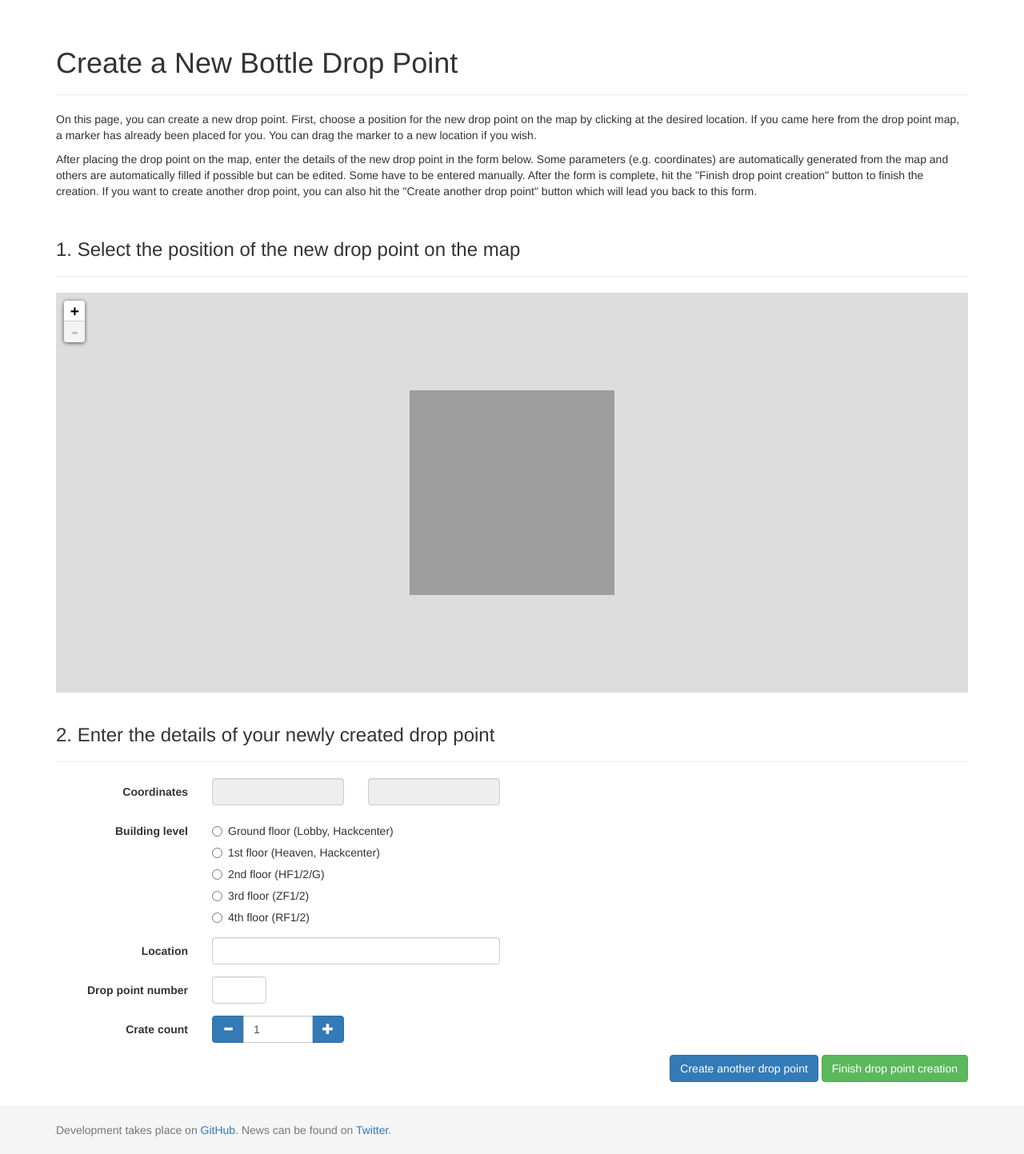
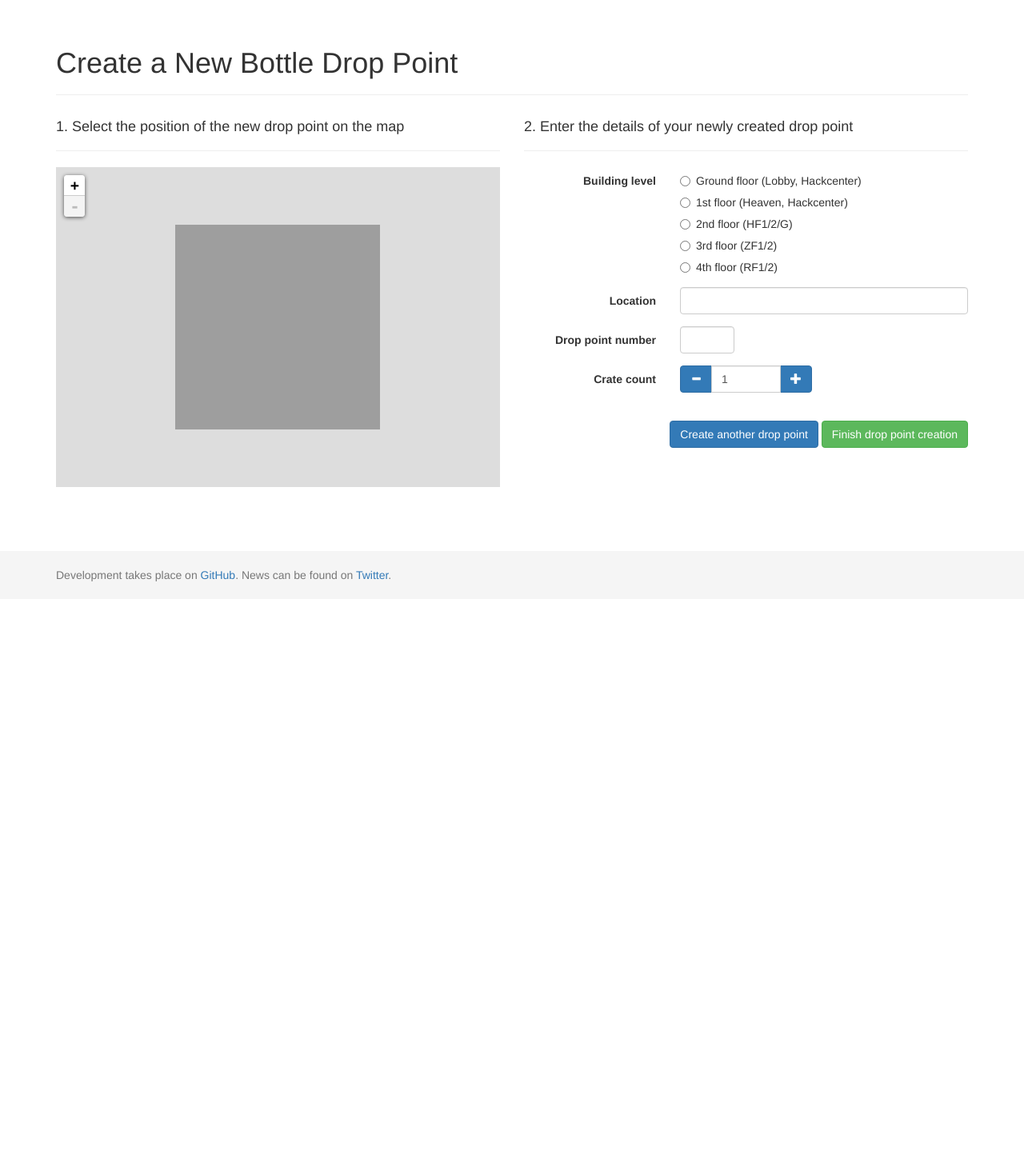
Before and after one commit to c3bottles/c3bottles, a Flask app: page /create in a window 1280 px wide. Shown: the part 51-1494 px from the top of the page at 80% size. After the commit the page ends 778 px from the top, so only its background shows below. Run offline with Flask 2, Linux system fonts and the light colour scheme; tables that the repository leaves empty hold one stand-in row (values such as "Sample post"); parts of the project's set-up code (start-up, migrations or seed data) failed here and were passed over; some libraries are stand-ins or nearby versions; grey boxes are pictures that could not be loaded.

Commit message:
Add drop point creation
Fixes #14

```diff
--- a/static/js/create_dp.js
+++ b/static/js/create_dp.js
@@ -36,13 +36,13 @@ function set_info_from_marker(latlng) {
     $("#lng").val(lng);
     var room = get_room([lng, lat]);
     if (room != null) {
-        $("#location_description").val(room.name);
-        $("#dp_number").val(get_next_free_dp_num(room.level));
+        $("#description").val(room.name);
+        $("#number").val(get_next_free_dp_num(room.level));
         $("input[name='level'][value=" + room.level + "]").prop("checked", true);
     } else {
         var level = get_level([lng, lat]);
         if (level != null) {
-            $("#dp_number").val(get_next_free_dp_num(level));
+            $("#number").val(get_next_free_dp_num(level));
             $("input[name='level'][value=" + level + "]").prop("checked", true);
         }
     }
--- a/templates/create_dp.html
+++ b/templates/create_dp.html
@@ -4,100 +4,94 @@
     <link href="{{ url_for('static', filename='vendor/leaflet/css/leaflet.css') }}"
           rel="stylesheet">
 {% endblock %}
+{% block alerts %}
+{% if error_list %}
+{% for error in error_list %}
+    <div class="alert alert-danger">
+        <strong>An error occured!</strong>
+        {{ error }}
+    </div>
+{% endfor %}
+{% elif success %}
+    <div class="alert alert-success">
+        <strong>Success!</strong>
+        The drop point has been created successfully.
+    </div>
+{% endif %}
+{% endblock %}
 {% block content %}
     <div class="page-header">
         <h1>{{ title }}</h1>
     </div>
-    <p>
-        On this page, you can create a new drop point. First, choose a position
-        for the new drop point on the map by clicking at the desired location.
-        If you came here from the drop point map, a marker has already been
-        placed for you. You can drag the marker to a new location if you wish.
-    </p>
-    <p>
-        After placing the drop point on the map, enter the details of the new
-        drop point in the form below. Some parameters (e.g. coordinates) are
-        automatically generated from the map and others are automatically
-        filled if possible but can be edited. Some have to be entered manually.
-        After the form is complete, hit the "Finish drop point
-        creation" button to finish the creation. If you want to create another
-        drop point, you can also hit the "Create another drop point" button
-        which will lead you back to this form.
-    </p>
-    <div class="spacer"></div>
-    <h3>1. Select the position of the new drop point on the map</h3>
+    <div class="row">
+        <div class="col-md-6">
+            <h4>1. Select the position of the new drop point on the map</h4>
             <hr>
-    <div id="map" class="map" style="height: 500px; width: 100%;"></div>
-    <div class="spacer"></div>
-    <h3>2. Enter the details of your newly created drop point</h3>
+            <div id="map" class="map" style="height: 400px; width: 100%;"></div>
+        </div>
+    <div class="col-md-6">
+            <h4>2. Enter the details of your newly created drop point</h4>
             <hr>
-    <form class="form-horizontal">
-        <div class="form-group">
-            <label class="col-sm-2 control-label">Coordinates</label>
-            <div class="col-sm-2">
-                <input type="text" class="form-control" id="lat" disabled>
-            </div>
-            <div class="col-sm-2">
-                <input type="text" class="form-control" id="lng" disabled>
-            </div>
-        </div>
-        <div class="form-group">
-            <label for="level" class="col-sm-2 control-label">Building level</label>
-            <div class="col-sm-10">
+            <form class="form-horizontal" action="{{ url_for("create_dp") }}" method="POST">
+                <input type="hidden" class="form-control" name="lat" id="lat" value="{{ lat if lat is not none }}">
+                <input type="hidden" class="form-control" name="lng" id="lng" value="{{ lng if lng is not none }}">
+                <div class="form-group{{ " has-error" if "level" in error_fields }}">
+                    <label for="level" class="col-sm-4 control-label">Building level</label>
+                    <div class="col-sm-8">
                         <div class="radio">
                             <label>
-                        <input type="radio" name="level" value="1">
+                                <input type="radio" name="level" value="1"{{ {"checked": "checked"}|xmlattr if level == "1" }}>
                                 Ground floor (Lobby, Hackcenter)
                             </label>
                         </div>
                         <div class="radio">
                             <label>
-                        <input type="radio" name="level" value="2">
+                                <input type="radio" name="level" value="2"{{ {"checked": "checked"}|xmlattr if level == "2" }}>
                                 1st floor (Heaven, Hackcenter)
                             </label>
                         </div>
                         <div class="radio">
                             <label>
-                        <input type="radio" name="level" value="3">
+                                <input type="radio" name="level" value="3"{{ {"checked": "checked"}|xmlattr if level == "3" }}>
                                 2nd floor (HF1/2/G)
                             </label>
                         </div>
                         <div class="radio">
                             <label>
-                        <input type="radio" name="level" value="4">
+                                <input type="radio" name="level" value="4"{{ {"checked": "checked"}|xmlattr if level == "4" }}>
                                 3rd floor (ZF1/2)
                             </label>
                         </div>
                         <div class="radio">
                             <label>
-                        <input type="radio" name="level" value="5">
+                                <input type="radio" name="level" value="5"{{ {"checked": "checked"}|xmlattr if level == "5" }}>
                                 4th floor (RF1/2)
                             </label>
                         </div>
                     </div>
                 </div>
-        <div class="form-group">
-            <label for="room" class="col-sm-2 control-label">Location</label>
-            <div class="col-sm-4">
-                <input type="text" class="form-control" name="location_description" id="location_description">
+                <div class="form-group{{ " has-error" if "description" in error_fields }}">
+                    <label for="room" class="col-sm-4 control-label">Location</label>
+                    <div class="col-sm-8{{ " has-error" if "description" in error_fields }}">
+                        <input type="text" class="form-control" name="description" id="description" value="{{ description if description is not none }}">
                     </div>
                 </div>
-        <div class="form-group">
-            <label for="level" class="col-sm-2 control-label">Drop point number</label>
-            <div class="col-sm-1">
-                <input type="text" class="form-control" name="dp_number" id="dp_number">
+                <div class="form-group{{ " has-error" if "number" in error_fields }}">
+                    <label for="level" class="col-sm-4 control-label">Drop point number</label>
+                    <div class="col-sm-2{{ " has-error" if "number" in error_fields }}">
+                        <input type="text" class="form-control" name="number" id="number" value="{{ number if number is not none }}">
                     </div>
                 </div>
-        <div class="form-group">
-            <label for="level" class="col-sm-2 control-label">Crate count</label>
-            <div class="col-sm-2">
-                <div class="input-group">
+                <div class="form-group{{ " has-error" if "crates" in error_fields }}">
+                    <label for="level" class="col-sm-4 control-label">Crate count</label>
+                    <div class="col-sm-4">
+                        <div class="input-group{{ " has-error" if "crates" in error_fields }}">
                             <span class="input-group-btn">
                                 <button type="button" class="btn btn-primary btn-number" data-type="minus" data-field="crates">
                                     <span class="glyphicon glyphicon-minus"></span>
                                 </button>
                             </span>
-                    <input type="text" class="form-control input-number" name="crates" value="1" min="0" max="10">
+                            <input type="text" class="form-control input-number" name="crates" value="{{ crates if crates is not none else 1 }}" min="0" max="10">
                             <span class="input-group-btn">
                                 <button type="button" class="btn btn-primary btn-number" data-type="plus" data-field="crates">
                                     <span class="glyphicon glyphicon-plus"></span>
@@ -106,11 +100,14 @@
                         </div>
                     </div>
                 </div>
+                <div class="spacer"></div>
                 <div class="text-right">
-            <button type="submit" class="btn btn-primary">Create another drop point</button>
-            <button type="submit" class="btn btn-success">Finish drop point creation</button>
+                    <button type="submit" class="btn btn-primary" name="action" value="stay">Create another drop point</button>
+                    <button type="submit" class="btn btn-success" name="action" value="finish">Finish drop point creation</button>
                 </div>
             </form>
+        </div>
+    </div>
 {% endblock %}
 {% block scripts %}
 <script type="text/javascript">
@@ -138,8 +135,15 @@
             });
     } else {
         draw_new_dp({{ lat }}, {{ lng }});
+        if (!$(".alert-danger").length) {
             set_info_from_marker({"lat": {{ lat }}, "lng": {{ lng }}});
         }
+    }
+</script>
+{% endif %}
+{% if center_lat is not none and center_lng is not none %}
+<script type="text/javascript">
+    map.setView([{{ center_lat }}, {{ center_lng }}], 5);
 </script>
 {% endif %}
 {% endblock %}
--- /dev/null
+++ b/templates/creation_finished.html
@@ -0,0 +1 @@
+TODO: Message when dp creation is finished
--- a/templates/layout.html
+++ b/templates/layout.html
@@ -17,7 +17,9 @@
 {% include 'navbar.html' %}
 {% block replacement %}
 <div class="container">
-    <div id="alerts"></div>
+    <div id="alerts">
+        {% block alerts %}{% endblock %}
+    </div>
     {% block content %}{% endblock %}
 </div>
 {% endblock %}
--- a/view.py
+++ b/view.py
@@ -1,6 +1,6 @@
 import json
 
-from flask import render_template
+from flask import render_template, request
 
 from c3bottles import c3bottles, db
 from model import DropPoint
@@ -79,9 +79,45 @@ def dp_visit(dp_number):
     return "TODO: Visit drop point " + str(dp_number)
 
 
-@c3bottles.route("/create")
+@c3bottles.route("/create", methods=("GET", "POST"))
 @c3bottles.route("/create/<string:lat>/<string:lng>")
-def create_dp(lat=None, lng=None):
+def create_dp(
+        number=None, description=None, lat=None,
+        lng=None, level=None, crates=None, errors=None,
+        success=None, center_lat=None, center_lng=None
+):
+
+    if request.method == "POST":
+
+        number=request.form.get("number")
+        description=request.form.get("description")
+        lat=request.form.get("lat")
+        lng=request.form.get("lng")
+        level=request.form.get("level")
+        crates=request.form.get("crates")
+
+        try:
+            DropPoint(
+                number=number, description=description, lat=lat,
+                lng=lng, level=level, crates=crates
+            )
+        except ValueError as e:
+            errors = e.message
+        else:
+            db.session.commit()
+            if request.form.get("action") == "stay":
+                center_lat = lat
+                center_lng = lng
+                number = None
+                description = None
+                lat = None
+                lng = None
+                level = None
+                crates = None
+                success = True
+            else:
+                return render_template("creation_finished.html")
+
     try:
         lat_f = float(lat)
         lng_f = float(lng)
@@ -89,11 +125,27 @@ def create_dp(lat=None, lng=None):
         lat_f = None
         lng_f = None
 
+    if errors is not None:
+        error_list={v for d in errors for v in d.values()}
+        error_fields={k for d in errors for k in d.keys()}
+    else:
+        error_list = {}
+        error_fields = {}
+
     return render_template(
         "create_dp.html",
         all_dps_geojson=DropPoint.get_all_dps_as_geojson(),
+        number=number,
+        description=description,
+        center_lat=center_lat,
+        center_lng=center_lng,
         lat=lat_f,
-        lng=lng_f
+        lng=lng_f,
+        level=level,
+        crates=crates,
+        error_list=error_list,
+        error_fields=error_fields,
+        success=success
     )
 
 
```
Also changed, not shown: model.py (+93 -55 lines). Lines whose indentation alone changed are shown as unchanged.
